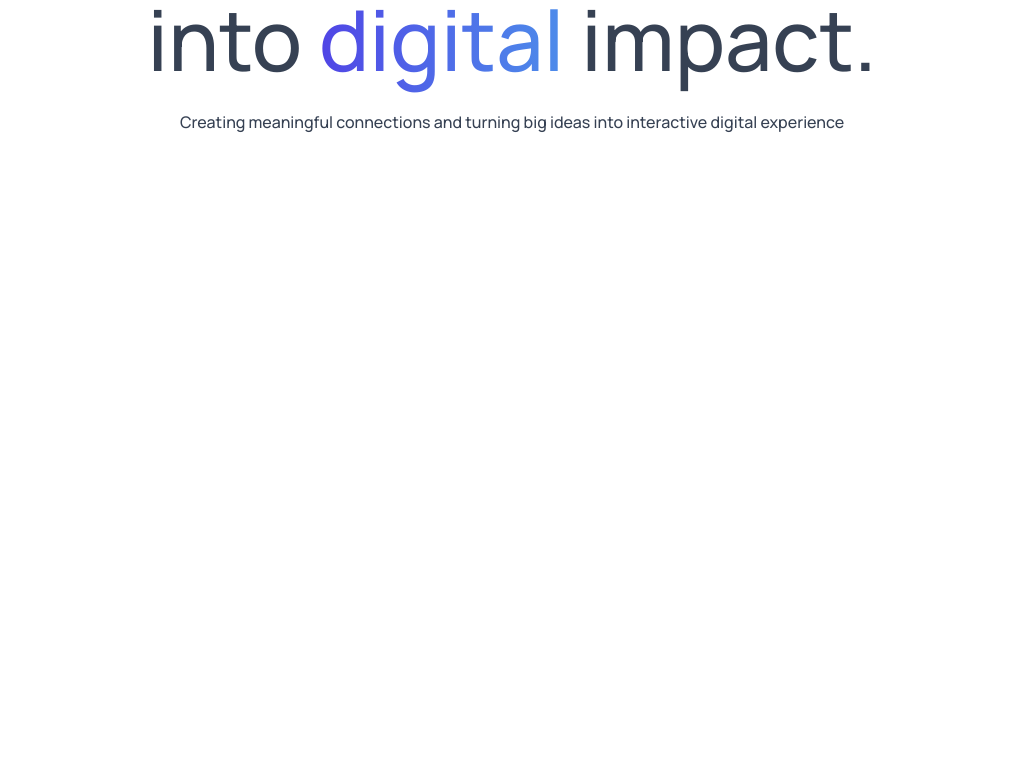
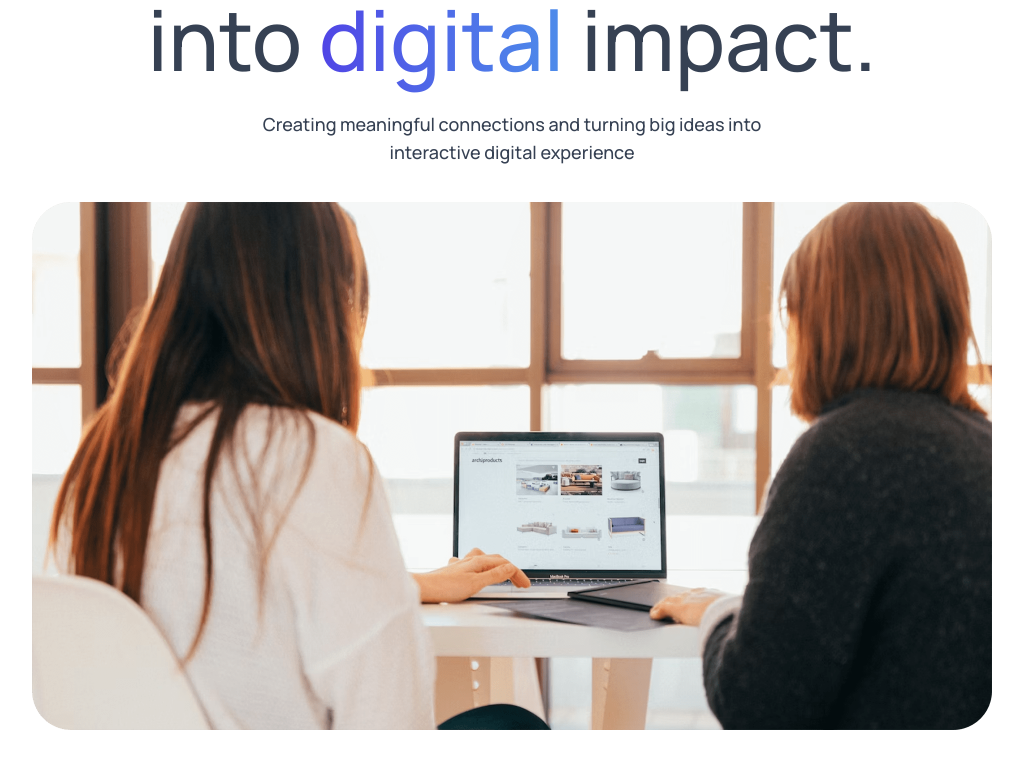
Before and after one commit to OfficiallyVictor/agency-ai, a React (Vite) app: page / in a window 1280 px wide. Shown: the part 317-1086 px from the top of the page, without its empty margins (128-1151 px from the left). Before the commit the page ends 800 px from the top, so only its background shows below. Built offline with nearby package versions, Linux system fonts and the light colour scheme.

Commit message:
dark mode

```diff
--- a/src/components/Hero.jsx
+++ b/src/components/Hero.jsx
@@ -8,14 +8,18 @@ const Hero = () => {
 
     <div className='inline-flex items-center gap-2 border border-gray-300 p-1.5 pr-4 rounded-full'>
         <img className='w-20' src={assets.group_profile} alt="" />
-        <p className='text-xs font-medium'>Trusted by 10k+ people</p>
+        <p className='text-xs font-medium dark:text-white'>Trusted by 10k+ people</p>
     </div>
 
-    <h1 className='text-4xl sm:text-5xl md:text-6xl xl:text-[84px] font-medium xl:leading-[95px] max-w-5xl'>
+    <h1 className='text-4xl sm:text-5xl md:text-6xl xl:text-[84px] font-medium xl:leading-[95px] max-w-5xl dark:text-white'>
         Turning imaginations into <span className='bg-gradient-to-r from-[#5044E5] to-[#4d8cea] bg-clip-text text-transparent '>digital</span> impact.
     </h1>
 
-    <p>Creating meaningful connections and turning big ideas into interactive digital experience</p>
+    <p className='text-sm sm:text-lg font-medium text-black-50 dark:text-white/75 max-w-4/5 sm:max-w-lg pb-3'>Creating meaningful connections and turning big ideas into interactive digital experience</p>
+
+    <div className='relative'>
+        <img src={assets.hero_img} alt="" className='w-full max-w-6xl ' />
+    </div>
 
     </div>
   )
```
